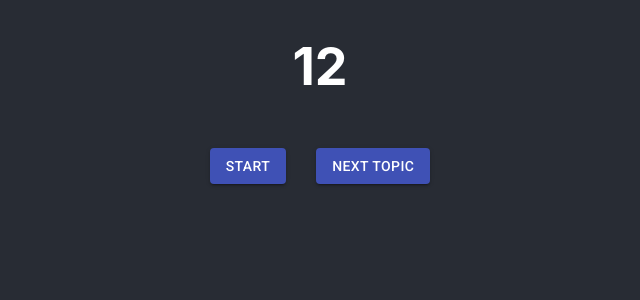
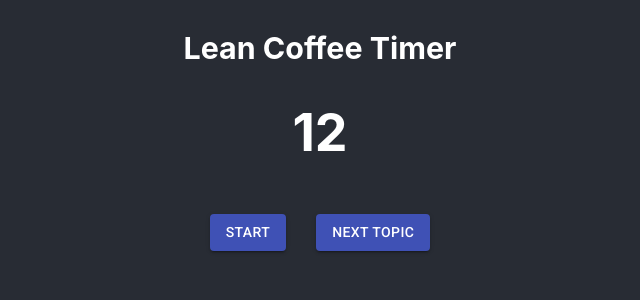
Before and after one commit to markdreyer/lean-coffee, a React (Create React App) app: page / in a window 1280 px wide. Shown: the top 300 px of the page, without its empty margins (320-960 px from the left). Built offline with nearby package versions, Linux system fonts and the light colour scheme.

Commit message:
add title and moment.js

```diff
--- a/package.json
+++ b/package.json
@@ -8,6 +8,7 @@
     "@testing-library/jest-dom": "^4.2.4",
     "@testing-library/react": "^9.4.0",
     "@testing-library/user-event": "^7.2.1",
+    "moment": "^2.24.0",
     "react": "^16.12.0",
     "react-dom": "^16.12.0",
     "react-redux": "^7.1.3",
--- a/src/App.js
+++ b/src/App.js
@@ -10,6 +10,7 @@ function App() {
         <InstallButton></InstallButton>
       </header>
       <main>
+        <h3>Lean Coffee Timer</h3>
         <Timer></Timer>
       </main>
       <footer></footer>
```
Also changed, not shown: 1 other file (tests, documents, lock files or other folders).
